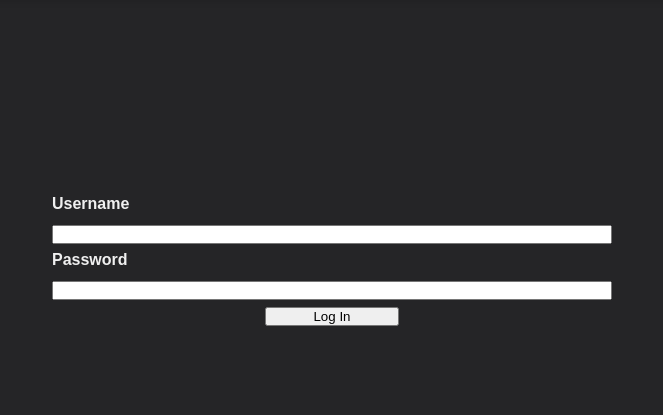
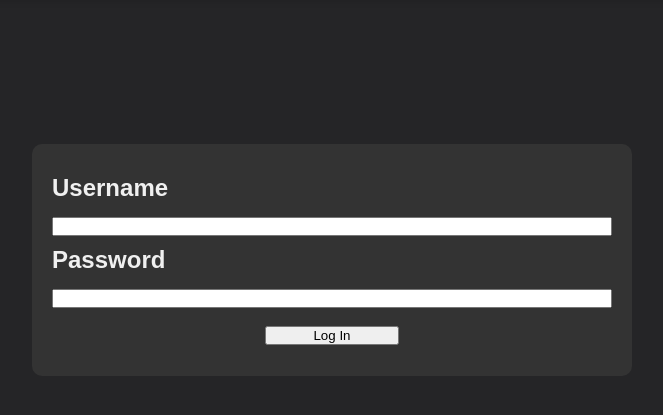
Before and after one commit to StvSz04/Student-log, a Flask app: page /auth/login in a window 1280 px wide. Shown: the part 111-526 px from the top of the page, without its empty margins (308-971 px from the left). Run offline with Flask 3, Linux system fonts and the light colour scheme.

Commit message:
Added background to login/register

```diff
--- a/flaskr/static/style.css
+++ b/flaskr/static/style.css
@@ -522,10 +522,13 @@ li .username {
     box-sizing: border-box;
   }
 .auth{
+    background-color: #333333;
     width: 100%;
     max-width: 600px;
+    border-radius: 10px; /* Rounded corners */
     padding: 20px;
     margin: 0 auto;
+    font-size: 24px; /* Larger font size for headings */
   }
 
 .authDiv{
```
